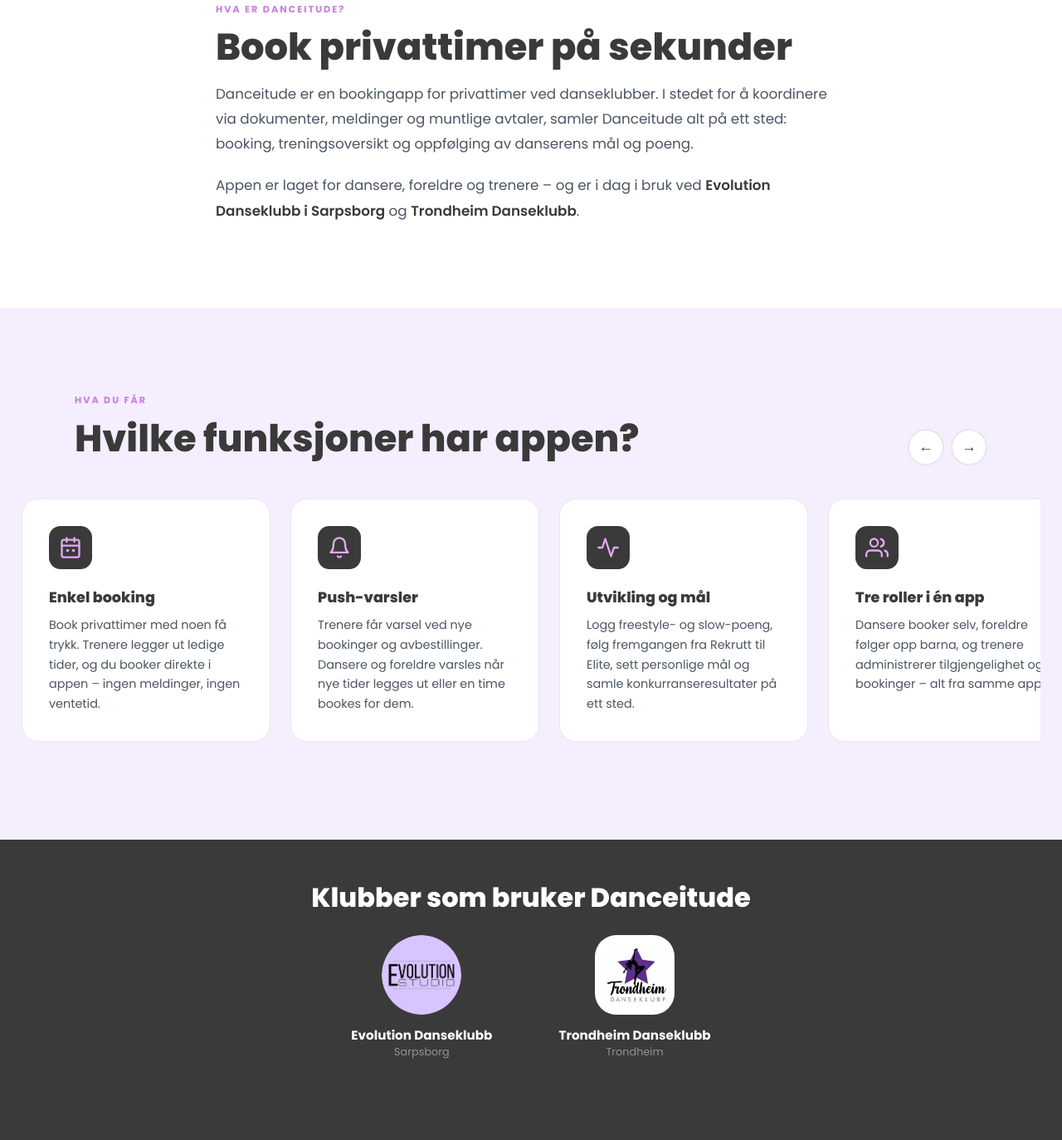
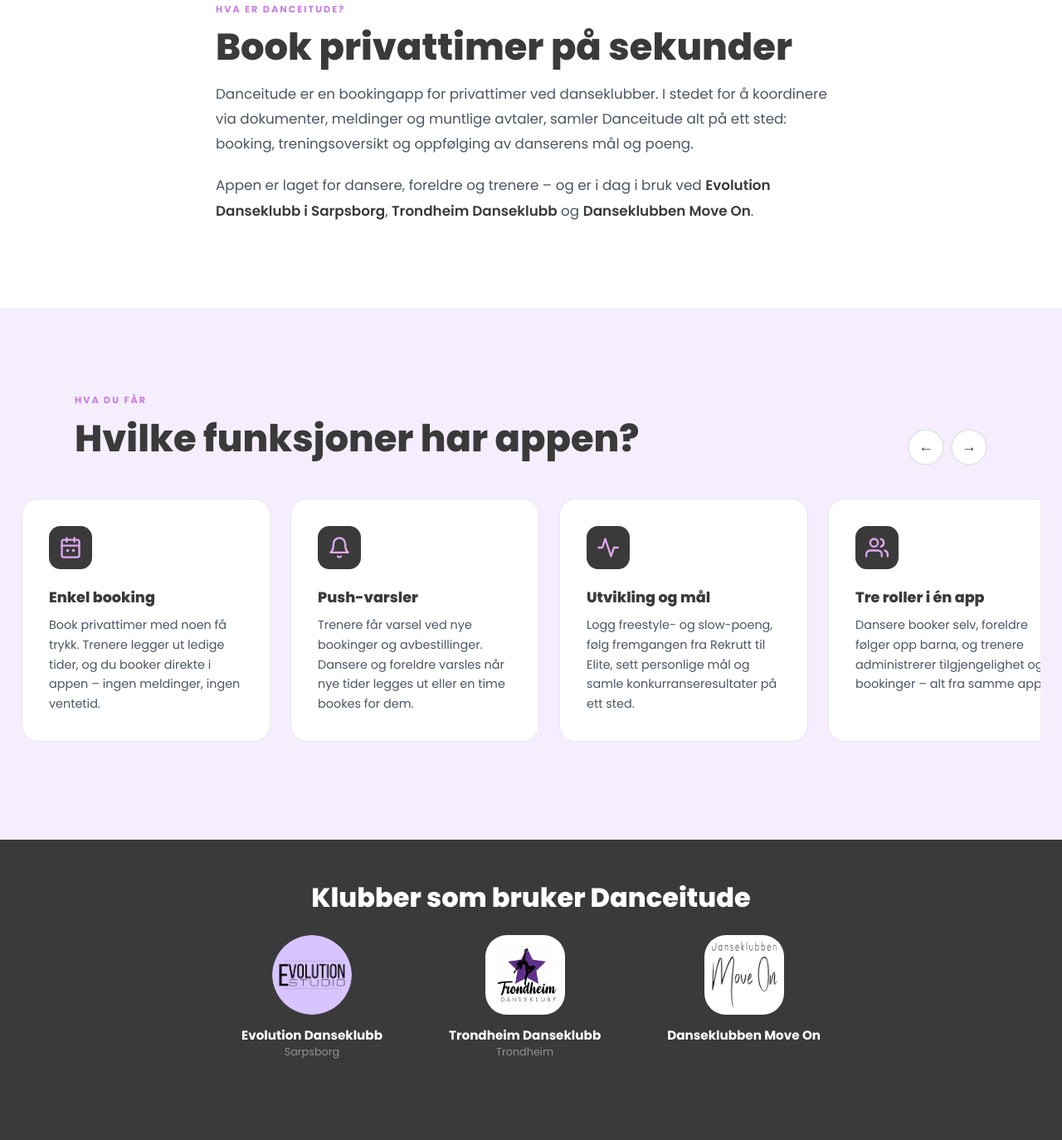
Before and after one commit to mariellevitting/danceitude-website, a plain HTML site: page index.html in a window 1280 px wide. Shown: the part 1086-2460 px from the top of the page at 83% size. Drawn offline with Linux system fonts and the light colour scheme.

Commit message:
Add Danseklubben Move On to the clubs section
Third club badge (logo on a white rounded tile like Trondheim) and
mention Move On in the "Hva er Danceitude?" sentence.

Co-Authored-By: Claude Sonnet 5.5 <noreply@anthropic.com>

```diff
--- a/index.html
+++ b/index.html
@@ -243,7 +243,7 @@
     <h2 class="section-heading">Book privattimer på sekunder</h2>
     <div class="story-text">
       <p>Danceitude er en bookingapp for privattimer ved danseklubber. I stedet for å koordinere via dokumenter, meldinger og muntlige avtaler, samler Danceitude alt på ett sted: booking, treningsoversikt og oppfølging av danserens mål og poeng.</p>
-      <p>Appen er laget for dansere, foreldre og trenere – og er i dag i bruk ved <strong>Evolution Danseklubb i Sarpsborg</strong> og <strong>Trondheim Danseklubb</strong>.</p>
+      <p>Appen er laget for dansere, foreldre og trenere – og er i dag i bruk ved <strong>Evolution Danseklubb i Sarpsborg</strong>, <strong>Trondheim Danseklubb</strong> og <strong>Danseklubben Move On</strong>.</p>
     </div>
   </div>
 </section>
@@ -336,6 +336,10 @@
         <img src="trondheim-danseklubb.jpg" alt="Trondheim Danseklubb" class="club-badge club-badge--rounded">
         <figcaption>Trondheim Danseklubb<span>Trondheim</span></figcaption>
       </figure>
+      <figure>
+        <img src="moveon-logo.png" alt="Danseklubben Move On" class="club-badge club-badge--rounded club-badge--tight">
+        <figcaption>Danseklubben Move On</figcaption>
+      </figure>
     </div>
   </div>
   <style>
@@ -345,6 +349,7 @@
     .club-logos figure:hover .club-badge { transform:translateY(-4px); }
     .club-badge--circle { object-fit:contain; border-radius:50%; }
     .club-badge--rounded { object-fit:contain; background:#fff; border-radius:26px; padding:10px; }
+    .club-badge--tight { padding:5px; }
     .club-logos figcaption { font-family:'Poppins',sans-serif; font-weight:700; font-size:0.95rem; color:#fff; line-height:1.45; }
     .club-logos figcaption span { display:block; font-weight:400; font-size:0.8rem; color:rgba(255,255,255,0.45); }
   </style>
```
Also changed, not shown: moveon-logo.png (added).
